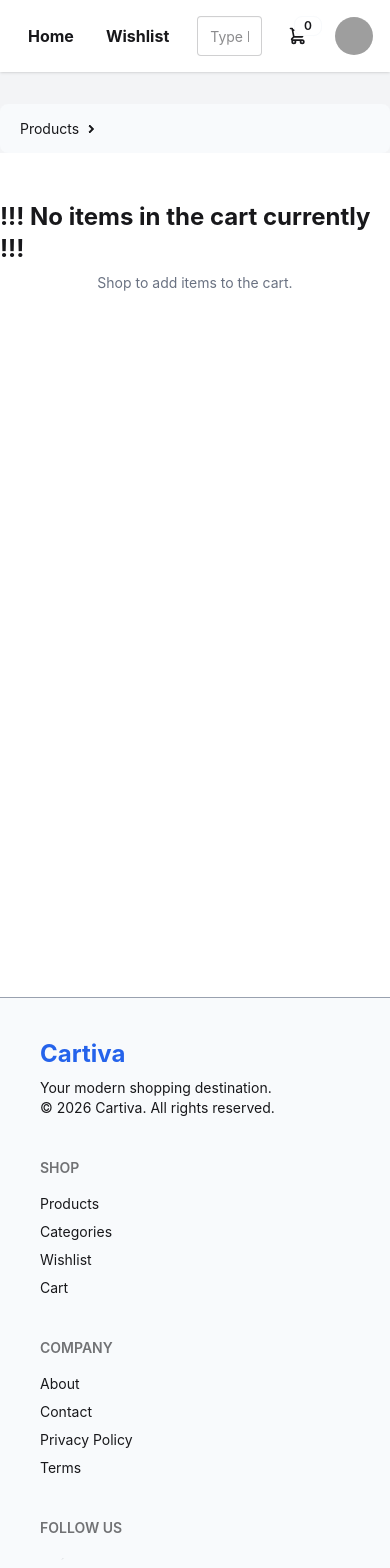
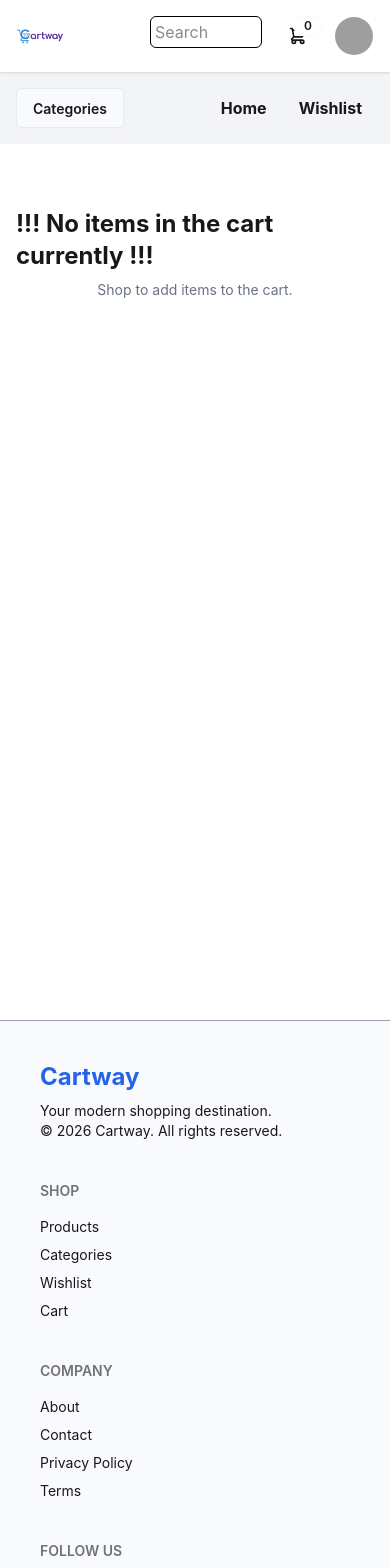
Before and after one commit to Prashant6307/Cartiva, a React (Vite) app: page /cart in a window 390 px wide. Shown: the top 1568 px of the page. Built offline with nearby package versions, Linux system fonts and the light colour scheme; grey boxes are pictures that could not be loaded.

Commit message:
UI changes

```diff
--- a/src/components/AllProduct.jsx
+++ b/src/components/AllProduct.jsx
@@ -13,22 +13,26 @@ function AllProduct({ product }) {
     const dispatch = useDispatch()
 
     const isAdded = cart.some(
-        item => item.id === product.id
+        item => item?.id === product?.id
     )
     const isWishListAdded = wishList.some(
-        item => item.id === product.id
+        item => item?.id === product?.id
     )
 
 
     return (
-        <div onClick={()=> navigate(`/product/${product.id}`)}>
-            <div className="card bg-base-100 w-96 shadow-sm">
+        <div>
+            <div className="card bg-base-100 sm:w-96 shadow-sm">
+                <div className="card-body">
+                    <div onClick={() => navigate(`/product/${product.id}`)}>
                         <figure>
                             <img
                                 src={product.thumbnail}
-                        alt="Shoes" />
+                                alt="product-image"
+                                className="w-28 sm:w-48"
+                                />
                         </figure>
-                <div className="card-body">
+
                         <h2 className="card-title flex flex-wrap">
                             {product.title}
 
@@ -36,6 +40,8 @@ function AllProduct({ product }) {
                             <p>${product.price}</p>
                         </h2>
                         <p>{product.description}</p>
+                    </div>
+
                     <div className="card-actions justify-end">
                         <button onClick={() => {
                             if (isWishListAdded) {
--- a/src/components/Cart.jsx
+++ b/src/components/Cart.jsx
@@ -5,7 +5,7 @@ import Empty from "./Empty"
 function Cart() {
   const cart = useSelector(store => store.cart.items)
   return (
-    <div>
+    <div className="p-4 flex flex-wrap gap-8">
       {cart.length === 0 ? <Empty page={
 
         <div>
--- a/src/components/CategoryNav.jsx
+++ b/src/components/CategoryNav.jsx
@@ -38,10 +38,11 @@ function CategoryNav() {
 
     return (
         <div className="bg-gray-100">
-            <ul className="flex justify-between p-4 ">
+            <div className="hidden sm:block">
+                <ul className="flex justify-between p-4 ">
                 {
                     categories.map((item) => (
-                        <li key={item.slug} className="hover:bg-gray-300 text-xs hidden sm:block sm:text-[12px] md:text-md lg:text-xl p-2 rounded-lg font-bold" >
+                        <li key={item.slug} className="hover:bg-gray-300 text-xs  sm:text-[12px] md:text-md lg:text-xl p-2 rounded-lg font-bold" >
                             <Link to={`/products/${item.slug}`}>
                                 {item.name}
                             </Link>
@@ -52,11 +53,19 @@ function CategoryNav() {
                 }
 
             </ul>
-            <ul className="menu menu-paged menu-horizontal bg-base-200 rounded-box w-full sm:hidden ">
-                <li>
-                    <details>
-                        <summary>Products</summary>
-                        <ul>
+            </div>
+
+
+            <div className="flex sm:hidden p-4">
+                <div className="drawer ">
+                    <input id="my-drawer-1" type="checkbox" className="drawer-toggle" />
+                    <div className="drawer-content">
+                        {/* Page content here */}
+                        <label htmlFor="my-drawer-1" className="btn drawer-button">Categories</label>
+                    </div>
+                    <div className="drawer-side">
+                        <label htmlFor="my-drawer-1" aria-label="close sidebar" className="drawer-overlay"></label>
+                        <ul className="menu bg-base-200 min-h-full w-80 p-4">
                             {
                                 categories.map((item) => (
                                     <li key={item.slug} className="">
@@ -69,10 +78,13 @@ function CategoryNav() {
 
                             }
                         </ul>
-                    </details>
-                </li>
-            </ul>
-
+                    </div>
+                </div>
+                <ul className="flex items-center gap-4 font-bold px-1">
+                    <li className="hover:bg-gray-300 p-2 rounded-lg"><Link to={"/"}>Home</Link></li>
+                    <li className="hover:bg-gray-300 p-2 rounded-lg"><Link to={"wishlist"}>Wishlist</Link></li>
+                </ul>
+            </div>
         </div>
     )
 }
--- a/src/components/Footer.jsx
+++ b/src/components/Footer.jsx
@@ -7,12 +7,12 @@ function Footer() {
 
             <aside>
                 <h2 className="text-2xl font-bold text-primary">
-                    Cartiva
+                    Cartway
                 </h2>
                 <p>
                     Your modern shopping destination.
                     <br />
-                    © 2026 Cartiva. All rights reserved.
+                    © 2026 Cartway. All rights reserved.
                 </p>
             </aside>
 
--- a/src/components/Navbar.jsx
+++ b/src/components/Navbar.jsx
@@ -17,13 +17,16 @@ function Navbar() {
         <nav >
             <div className="navbar bg-base-100 shadow-sm p-4">
                 <div className="flex-1">
-                    <img src="../images/cartiva-logo-removebg.png" alt="logo" className="w-28" />
+                    <img src="../images/logo.png" alt="logo" className="w-12 sm:w-28" />
                 </div>
-                <div className="flex gap-4 ">
-                    <ul className="flex items-center gap-4 font-bold px-1">
+                <div className="flex gap-4">
+                    <div className="hidden sm:block">
+                        <ul className="flex items-center gap-4 font-bold px-1">
                         <li className="hover:bg-gray-300 p-2 rounded-lg"><Link to={"/"}>Home</Link></li>
                         <li className="hover:bg-gray-300 p-2 rounded-lg"><Link to={"wishlist"}>Wishlist</Link></li>
                     </ul>
+                    </div>
+
 
 
                     <input type="text" value={query} onChange={(e) => setQuery(e.target.value)}
@@ -31,7 +34,9 @@ function Navbar() {
                             if (e.key === "Enter" && query.trim()) {
                                 navigate(`/search/${query}`)
                             }
-                        }} placeholder="Type here" className="input" />
+                        }} placeholder="Search" className="input"
+                        className="px-1 border border-black rounded-md w-28 h-8 sm:w-48"
+                        />
 
                     <div className="dropdown dropdown-end">
                         <div tabIndex={0} role="button" className="btn btn-ghost btn-circle">
--- a/src/components/ProductsDetails.jsx
+++ b/src/components/ProductsDetails.jsx
@@ -3,7 +3,7 @@ import { useDispatch, useSelector } from "react-redux";
 import { useParams } from "react-router-dom";
 import { addWishlistItem, removeWishlistItem } from "../utils/wishListSlice";
 import { addItems } from "../utils/cartSlice";
-import { removeItem } from "framer-motion";
+import { removeItem } from "../utils/cartSlice";
 
 function ProductsDetails() {
 
@@ -14,8 +14,6 @@ function ProductsDetails() {
 
     const cart = useSelector(store => store.cart.items);
     const wishList = useSelector(store => store.wishList.items);
-
-
 
     const isAdded = cart.some(
         item => item.id === product?.id
@@ -130,7 +128,7 @@ function ProductsDetails() {
                                         dispatch(addItems(product));
                                     }
                                 }}
-                                className="btn btn-primary"
+                                className={`btn ${isAdded ? "btn-error" : "btn-primary"}`}
                             >
                                 {isAdded ? "Remove from Cart" : "Add to Cart"}
                             </button>
```
Also changed, not shown: public/images/cartiva-logo-removebg.png (deleted), public/images/logo.png (added). Lines whose indentation alone changed are shown as unchanged.
